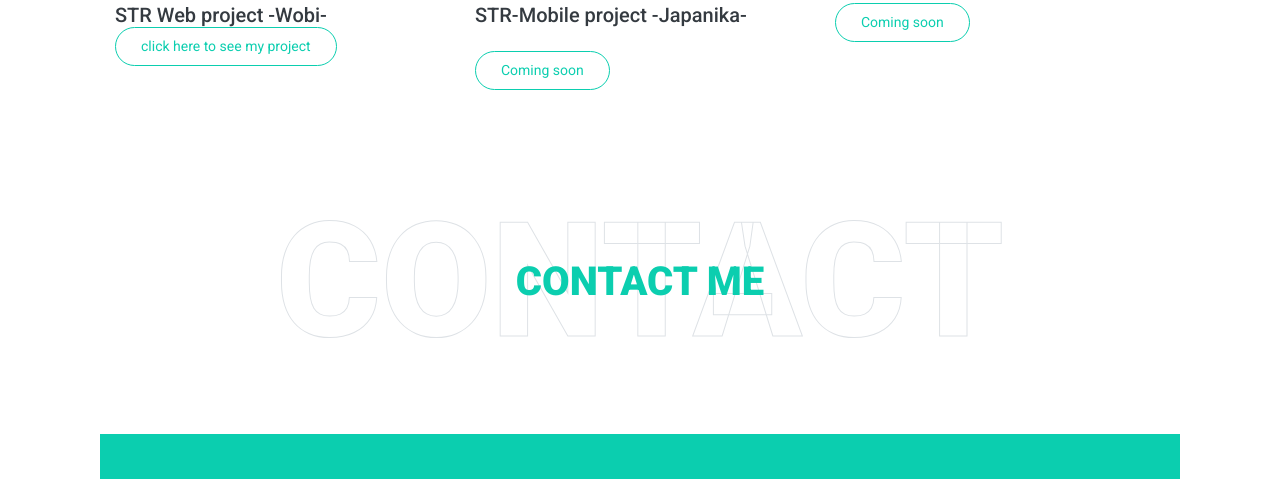
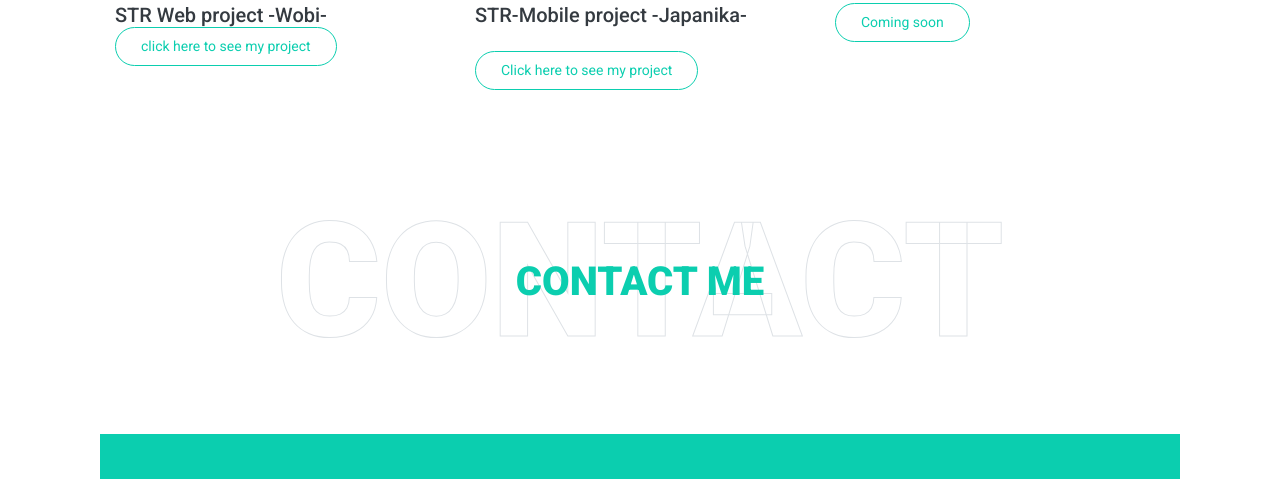
Before and after one commit to Miri-david/my-site, a plain HTML site: page index.html in a window 1280 px wide. Shown: the part 5530-6009 px from the top of the page. Drawn offline with nearby package versions, Linux system fonts and the light colour scheme.

Commit message:
Add files via upload

```diff
--- a/index.html
+++ b/index.html
@@ -404,7 +404,8 @@ I am someone who deeply loves learning and personal development.
                         </div>
                     </div>
                     <h5 class="font-weight-medium mb-4">STR-Mobile project -Japanika- </h5>
-                    <a class="btn btn-sm btn-outline-primary py-2" href="">Coming soon</a>
+                    <a class="btn btn-sm btn-outline-primary py-2" href="https://miri-david.github.io/mysite/STRjapanika.pdf" target=
+"_blank" >Click here to see my project</a>
                 </div>
                 <div class="col-lg-4 mb-5">
                     <div class="position-relative mb-4">
```
